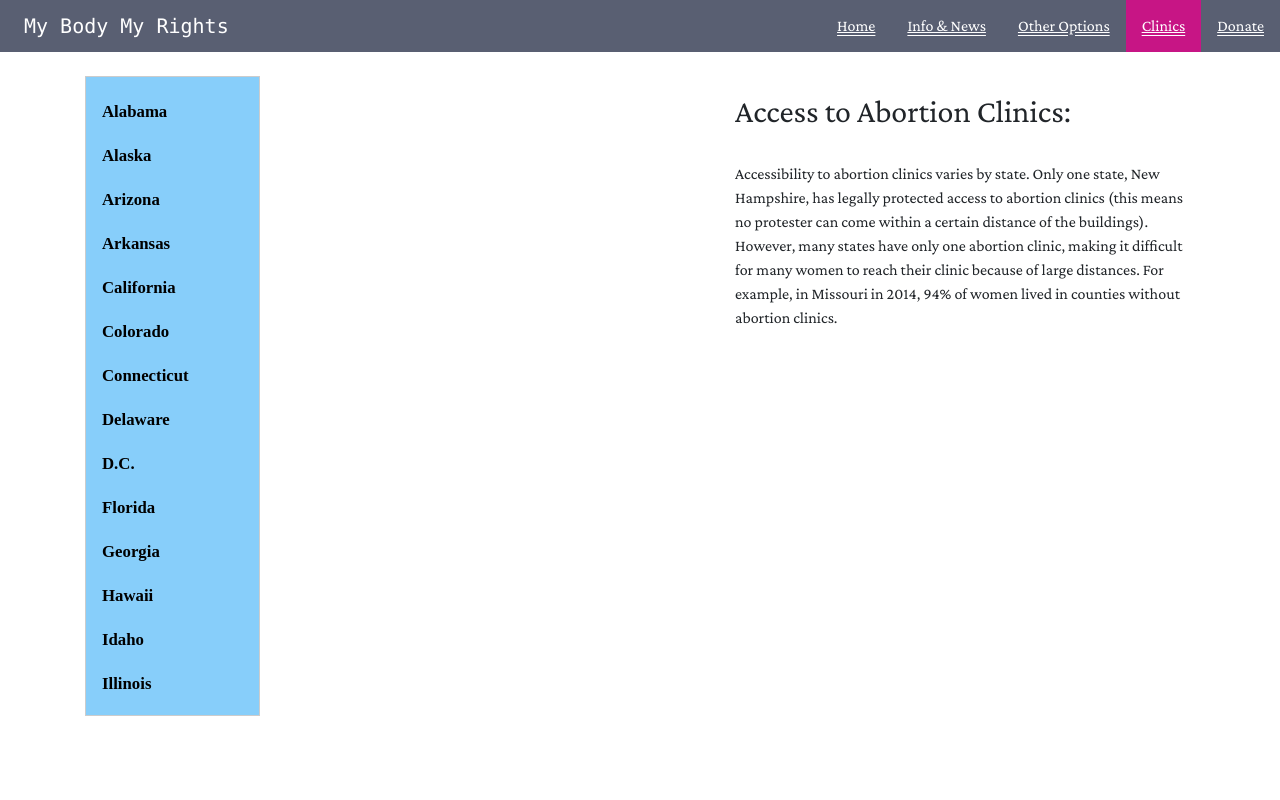
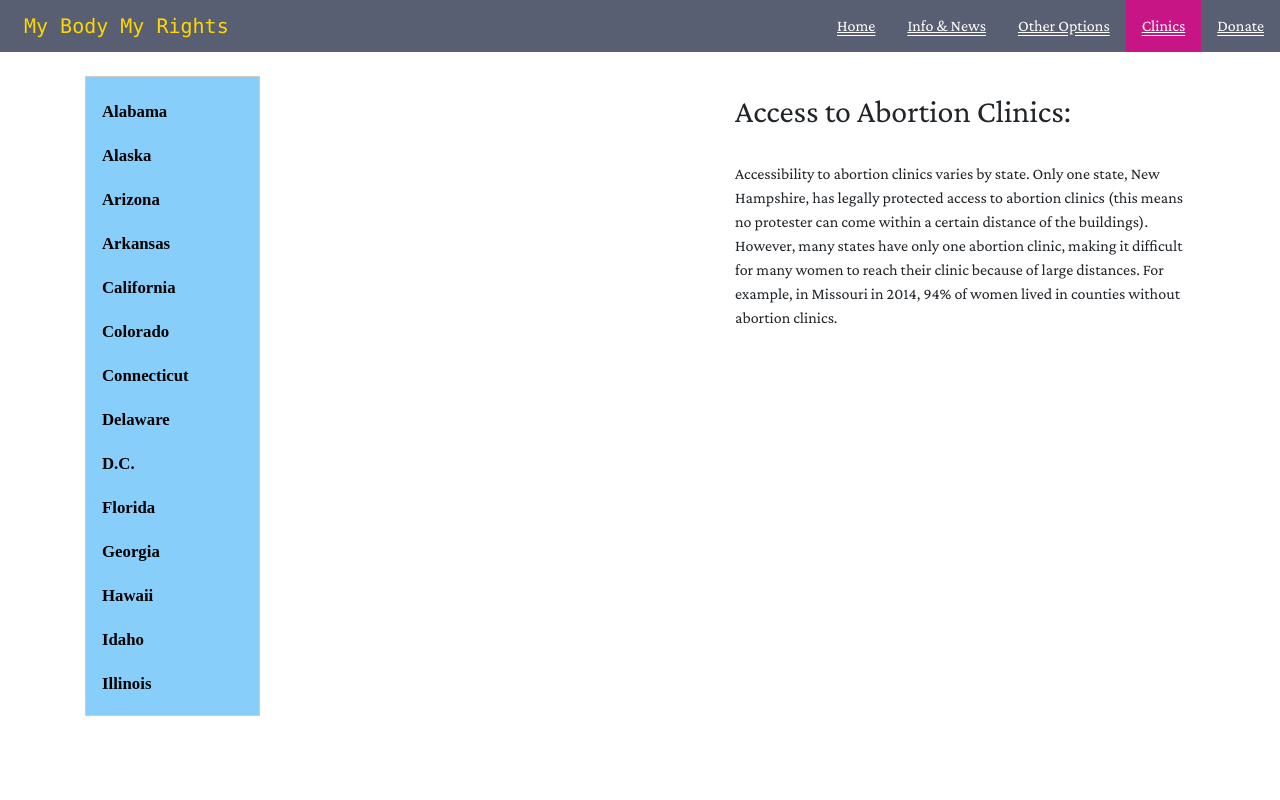
Before and after one commit to ciaseeds/My-Body-My-Rights, a plain HTML site: page clinics.html in a window 1280 px wide. Drawn offline with nearby package versions, Linux system fonts and the light colour scheme.

Commit message:
Update clinics.html

```diff
--- a/clinics.html
+++ b/clinics.html
@@ -8,7 +8,7 @@
   <link rel="stylesheet" href="https://stackpath.bootstrapcdn.com/bootstrap/4.3.1/css/bootstrap.min.css" integrity="sha384-ggOyR0iXCbMQv3Xipma34MD+dH/1fQ784/j6cY/iJTQUOhcWr7x9JvoRxT2MZw1T" crossorigin="anonymous">
 
   <nav class="navbar sticky-top navbar-expand-lg navbar-dark topnav p-0">
-    <a class="navbar-brand pl-4" href="#">My Body My Rights</a>
+    <a class="navbar-brand title-color pl-4" href="#">My Body My Rights</a>
     <button class="navbar-toggler" type="button" data-toggle="collapse" data-target="#navbarNavDropdown" aria-controls="navbarNavDropdown" aria-expanded="false" aria-label="Toggle navigation">
       <span class="navbar-toggler-icon"></span>
     </button>
```
